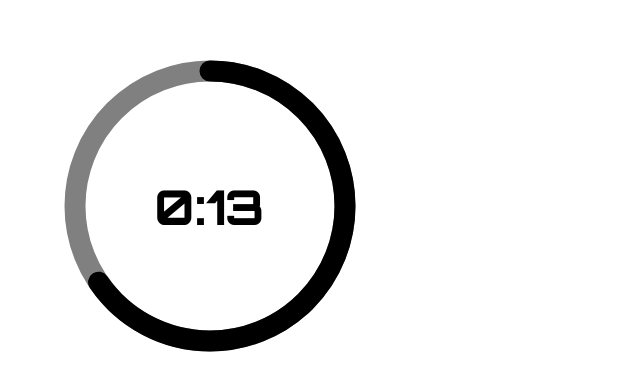
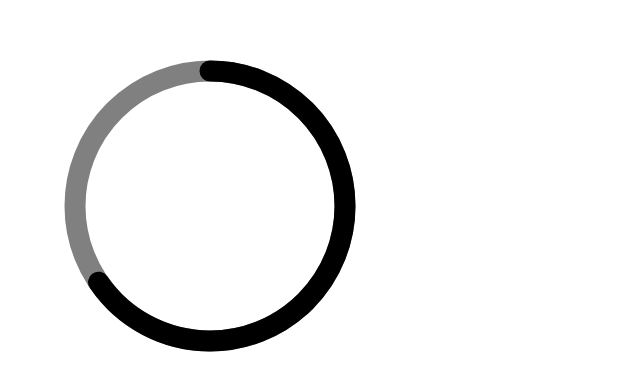
Before and after one commit to PilarCha/Vue-Pomodoro, a Vue app: page / in a window 1280 px wide. Shown: the part 194-584 px from the top of the page, without its empty margins (0-640 px from the left). Built offline with nearby package versions, Linux system fonts and the light colour scheme.

Commit message:
made background transparent looking heelah cool

```diff
--- a/src/assets/styles/timer.css
+++ b/src/assets/styles/timer.css
@@ -56,6 +56,7 @@ body {
 }
 
 .base-timer__label {
+  color:white;
   position: absolute;
   width: 300px;
   height: 300px;
--- a/src/background.js
+++ b/src/background.js
@@ -16,6 +16,7 @@ async function createWindow() {
     width: 327,
     height: 332,
     frame: false,
+    transparent:true,
     resizable:false,
     webPreferences: {
 
```
